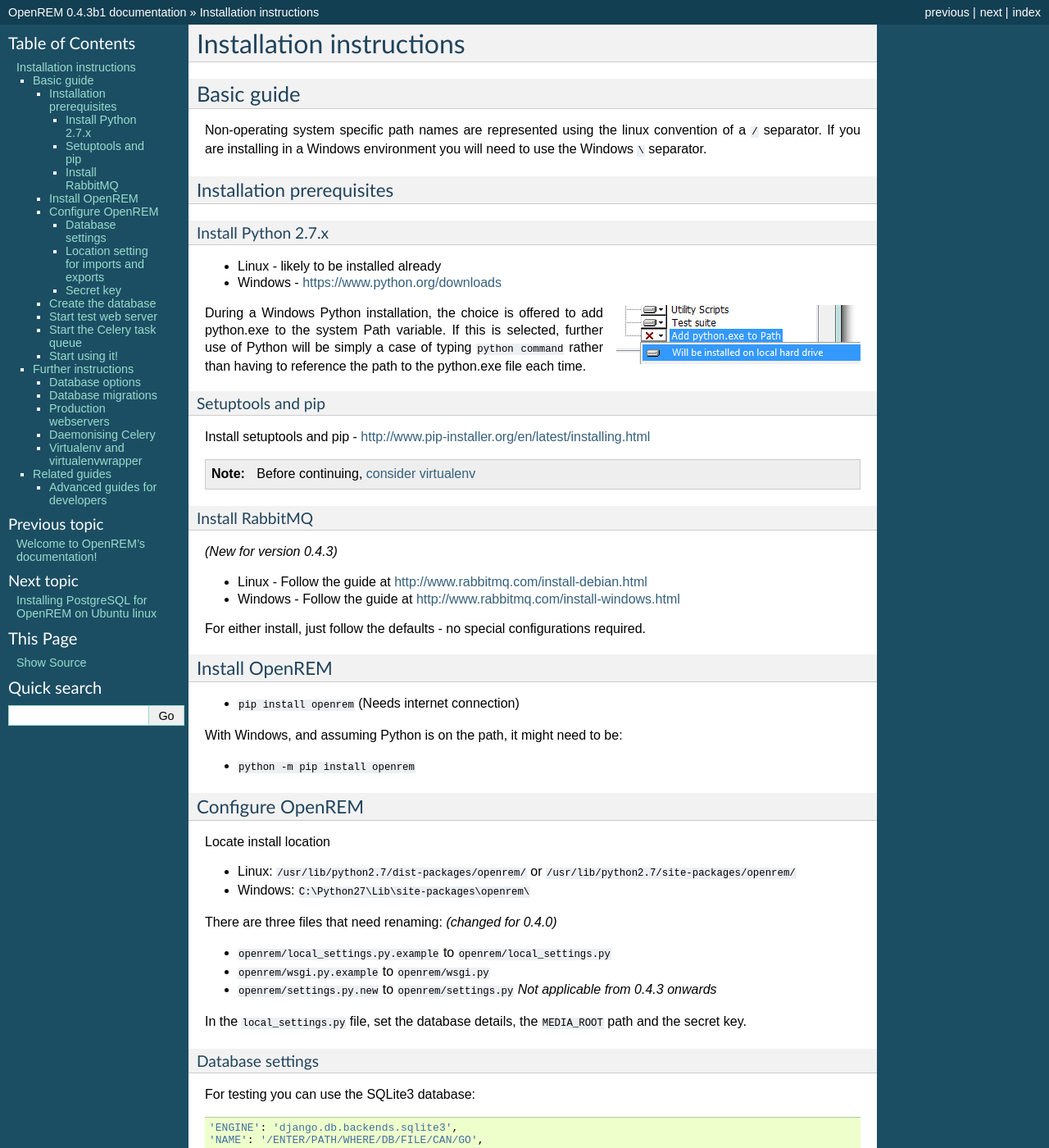
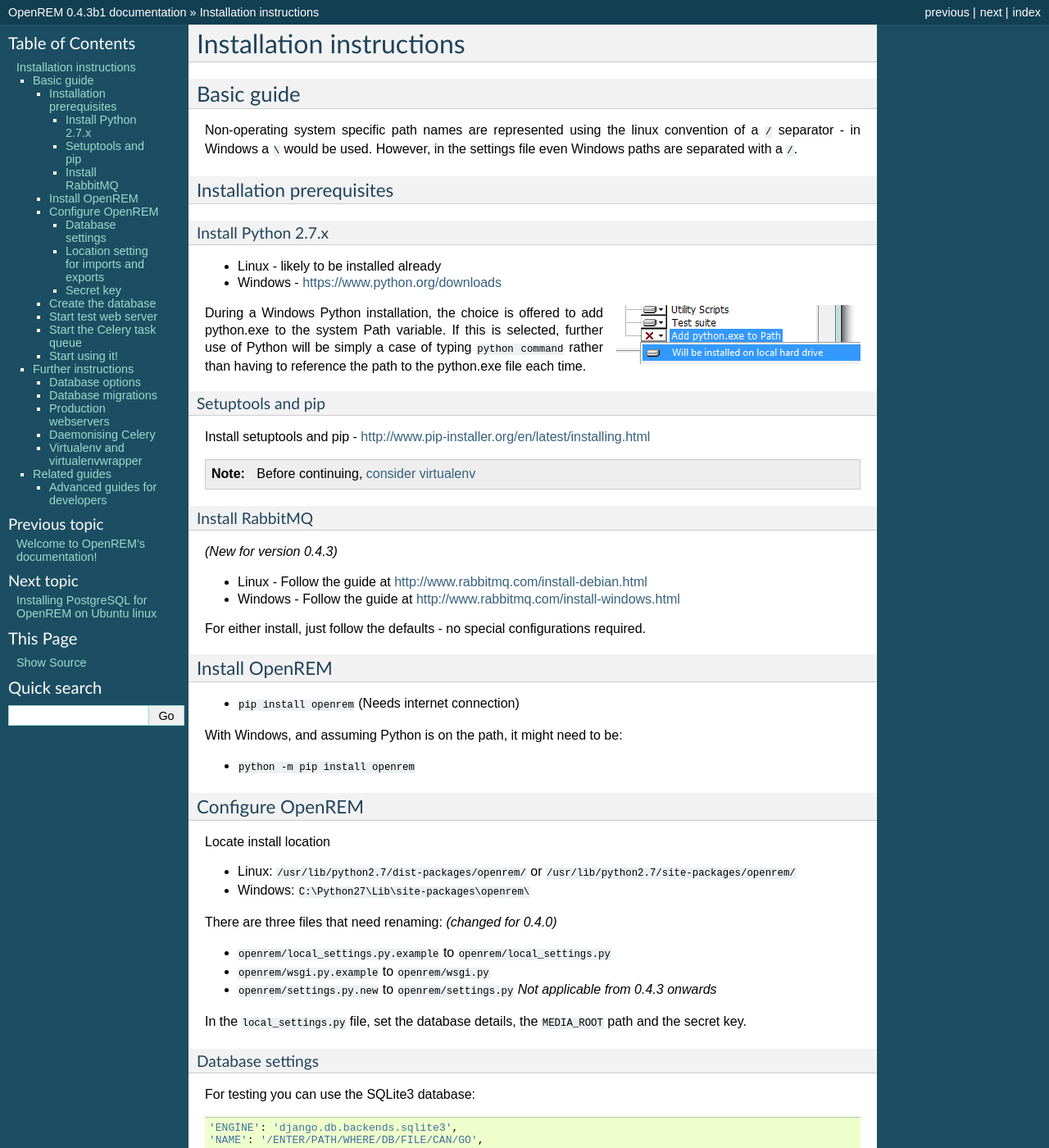
Before and after one commit to ckswilliams/modOpenREM, a Sphinx documentation site: the page built from docs/install.rst, in a window 1280 px wide and 1400 px high. Shown: the whole window at 82% size. Built offline with Sphinx 7.4.7, drawn with Linux system fonts in a browser that asks for light colours; some of the changed text lies outside the part shown.

Commit message:
Adding some Media_root example paths - django docs state that forward slashes should be used even for Windows paths, so these have been subsitited. Need to test to make sure if a trailing slash should be added or not. Refs #109.

```diff
--- a/docs/install.rst
+++ b/docs/install.rst
@@ -6,8 +6,8 @@
 ===========
 
 Non-operating system specific path names are represented using the linux
-convention of a ``/`` separator. If you are installing in a Windows environment
-you will need to use the Windows ``\`` separator.
+convention of a ``/`` separator - in Windows a ``\`` would be used. However,
+in the settings file even Windows paths are separated with a ``/``.
 
 Installation prerequisites
 --------------------------
@@ -79,7 +79,7 @@
     'NAME': '/ENTER/PATH/WHERE/DB/FILE/CAN/GO',
 
 * Linux example: ``'NAME': '/var/openrem/openrem.db',``
-* Windows example: ``'NAME': 'C:\Documents\User\OpenREM\openrem.db',``
+* Windows example: ``'NAME': 'C:/Documents/User/OpenREM/openrem.db',``
 
 For production use, see `Database options`_ below
 
```
Also changed, not shown: other parts of docs/install.rst (+3 -0 lines).
